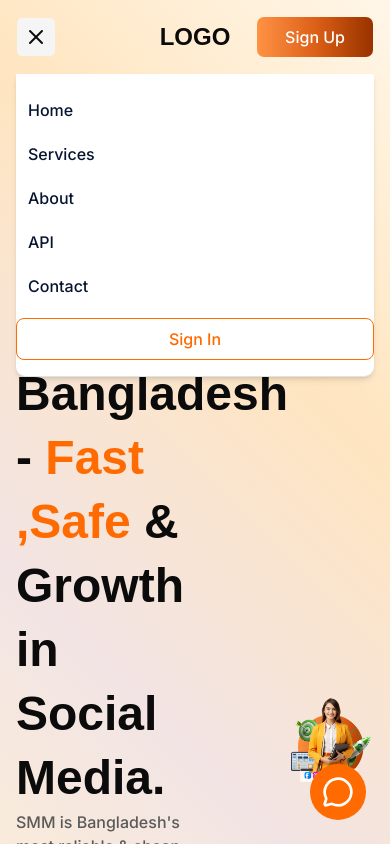
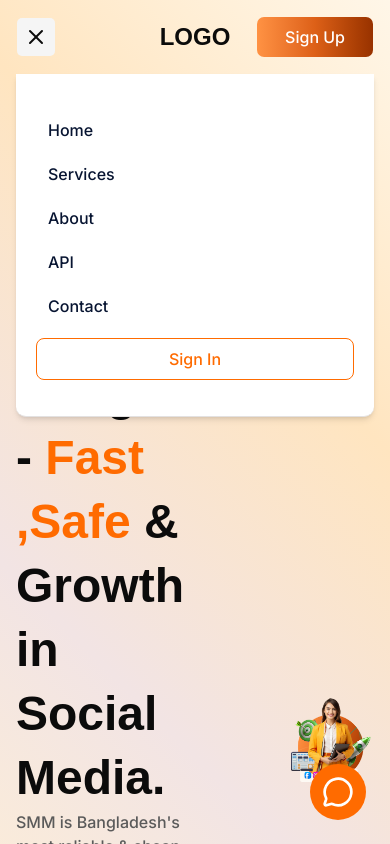
Before and after one commit to karim-ullah/smm-panel-landing-page, a Next.js app: page / in a window 390 px wide. Both pictures are taken after a click on the button "Open menu". Shown: the top 844 px of the page. Built offline with nearby package versions, Linux system fonts and the light colour scheme; a web font is replaced by a local one.

Commit message:
fix mobile menu padding issues

```diff
--- a/src/components/shared/MobileMenu.jsx
+++ b/src/components/shared/MobileMenu.jsx
@@ -44,7 +44,7 @@ export const MobileMenu = () => {
       </Button>
 
       {isOpen && (
-        <div className="absolute top-full left-0 right-0 z-20 rounded-b-lg border-b border-border bg-background shadow-md">
+        <div className="absolute top-full left-0 right-0 z-20 rounded-b-lg border-b border-border bg-background shadow-md p-5">
           <nav className="flex flex-col gap-1 py-4">
             {navigationLinks.map((link) => (
               <Link
```
